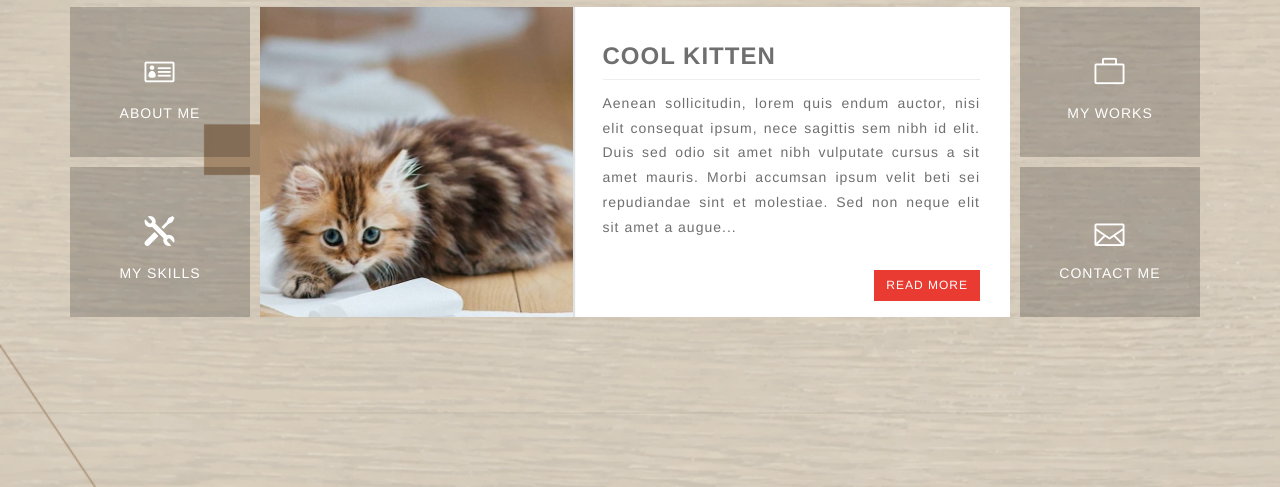
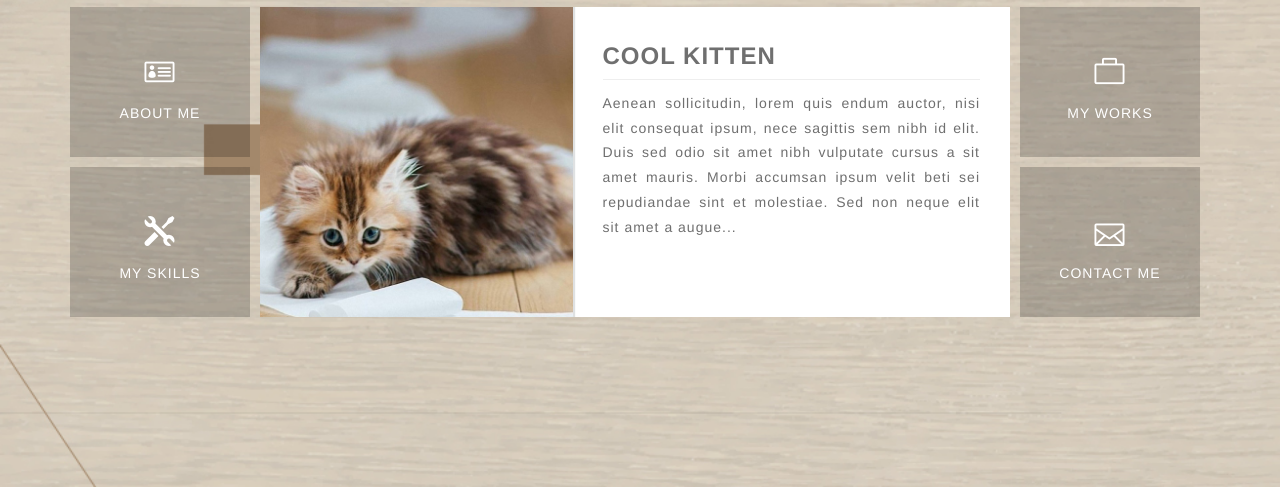
Before and after one commit to hfsg-V/personal, a plain HTML site: page index.html in a window 1280 px wide. Shown: the part 313-800 px from the top of the page. Drawn offline with Linux system fonts and the light colour scheme.

Commit message:
Update index.html

```diff
--- a/index.html
+++ b/index.html
@@ -53,7 +53,7 @@
 									<p class="desc">Aenean sollicitudin, lorem quis endum auctor, nisi elit consequat ipsum, nece sagittis sem nibh id elit. Duis sed odio sit amet nibh vulputate cursus a sit amet mauris. Morbi accumsan ipsum velit beti sei repudiandae sint et molestiae. Sed non neque elit sit amet a augue...</p>
 									<div class="bottom">
 										<!-- <time datetime="2014-04-20" class="pub-date">20<sup>th</sup> March 2014</time> -->
-										<a href="blog-single.html" class="more-btn">Read More</a>
+
 									</div>
 								</div>
 							</div><!-- End Post 1 -->
@@ -67,7 +67,7 @@
 									<p class="desc">Aenean sollicitudin, lorem quis endum auctor, nisi elit consequat ipsum, nece sagittis sem nibh id elit. Duis sed odio sit amet nibh vulputate cursus a sit amet mauris. Morbi accumsan ipsum velit beti sei repudiandae sint et molestiae. Sed non neque elit sit amet a augue...</p>
 									<div class="bottom">
 										<!-- <time datetime="2014-04-20" class="pub-date">20<sup>th</sup> March 2014</time> -->
-										<a href="blog-single.html" class="more-btn">Read More</a>
+
 									</div>
 								</div>
 							</div> <!-- End Post 2 -->
```
